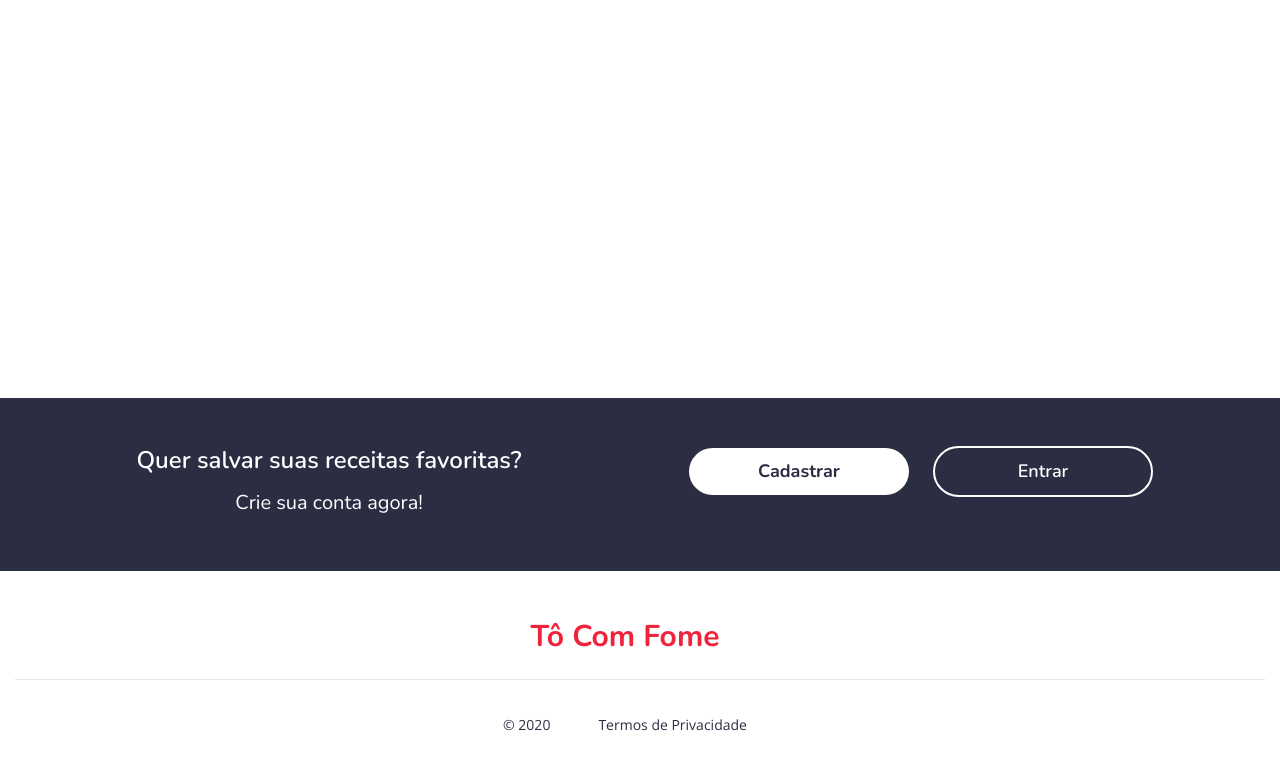
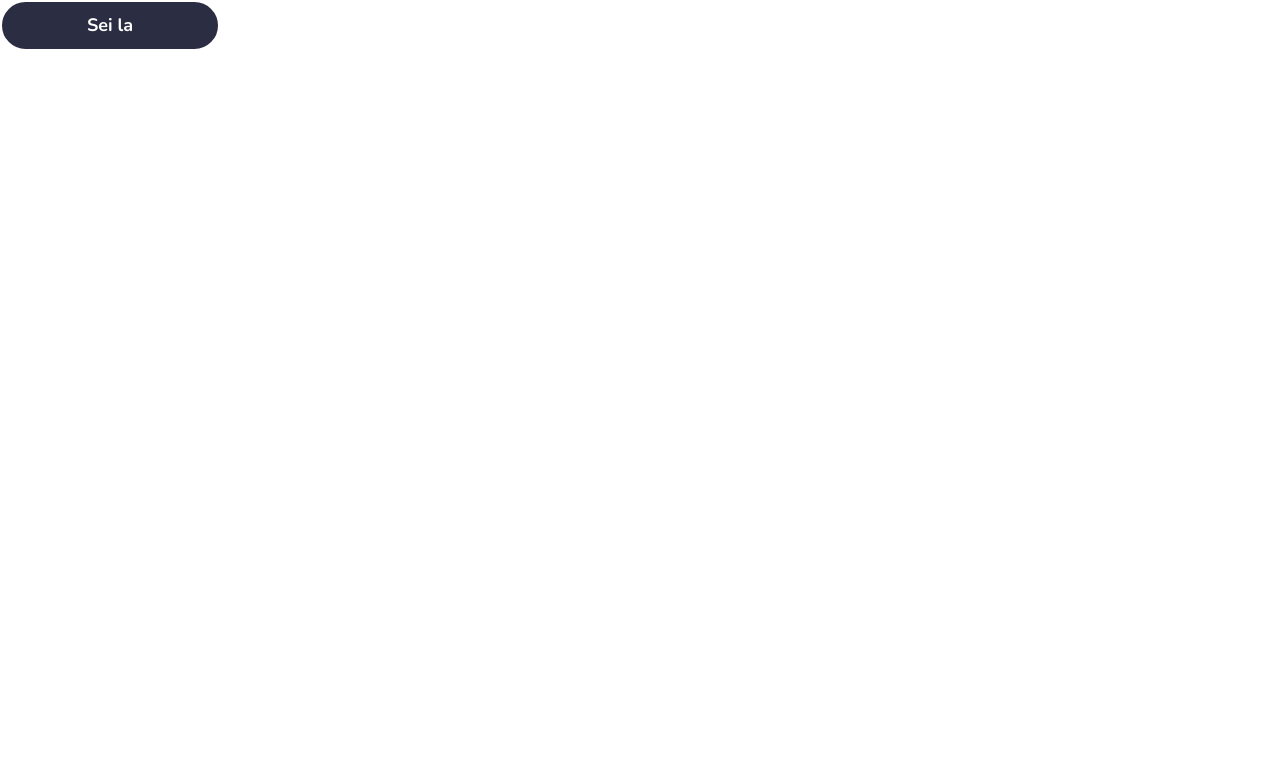
Before and after one commit to heitormelo26/to-com-fome, a React (Create React App) app in the folder frontend/: page /teste in a window 1280 px wide. Shown: the top 770 px of the page. Built offline with nearby package versions, Linux system fonts and the light colour scheme.

Commit message:
Botao feito

```diff
--- a/frontend/src/components/Botao/index.js
+++ b/frontend/src/components/Botao/index.js
@@ -0,0 +1,9 @@
+import React from "react";
+import { ButtonComponent } from "./styles";
+export default function Botao(props) {
+  return (
+    <ButtonComponent cor={props.cor} type="button" className="btn btn-primary">
+      {props.texto}
+    </ButtonComponent>
+  );
+}
--- /dev/null
+++ b/frontend/src/components/Botao/styles.js
@@ -0,0 +1,38 @@
+import styled from "styled-components";
+import "../../assets/fonts/fonts.css";
+
+const botao = (cor) => {
+  switch (cor) {
+    case "vermelho":
+      return "color: #ffffff; background: #EF233C;";
+    case "branco":
+      return "color: #2B2D42; background: #ffffff;";
+    case "azul":
+      return "color: #ffffff; background: #2B2D42; border: 2px solid #ffffff";
+    default:
+      return "color: #ffffff; background: #EF233C;";
+  }
+};
+
+export const ButtonComponent = styled.button`
+  ${(props) => botao(props.cor)};
+  font-size: 18px;
+  font-family: "Nunito";
+  font-weight: 700;
+  margin-right: 24px;
+  display: inline-block;
+  text-align: center;
+  padding: 10px 0 !important;
+  line-height: 1.5;
+  border-radius: 40px;
+  width: 220px;
+  :focus {
+    outline: none !important;
+    box-shadow: none !important;
+  }
+  :hover {
+    ${(props) => botao(props.cor)};
+    outline: none !important;
+    box-shadow: none !important;
+  }
+`;
--- a/frontend/src/pages/teste/index.js
+++ b/frontend/src/pages/teste/index.js
@@ -1,12 +1,10 @@
 import React from "react";
-import Contato from "../../components/Contato";
-import Footer from "../../components/Footer";
+import Botao from "../../components/Botao";
 
 function Teste() {
   return (
-    <div className="fixed-bottom">
-      <Contato estaLogado={false} />
-      <Footer cor="branco" />
+    <div>
+      <Botao cor="azul" texto="Sei la" />
     </div>
   );
 }
```
Also changed, not shown: frontend/src/components/Botao/index.css (deleted).
